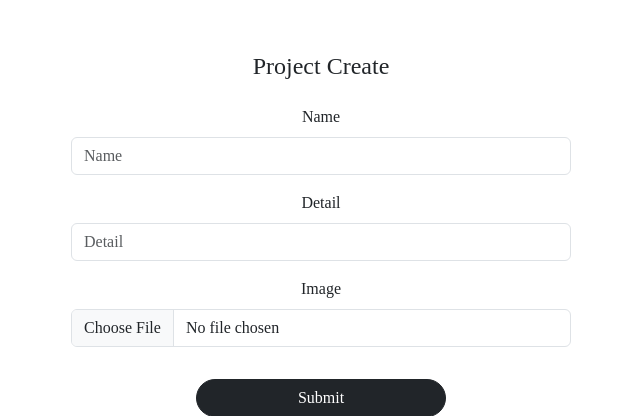
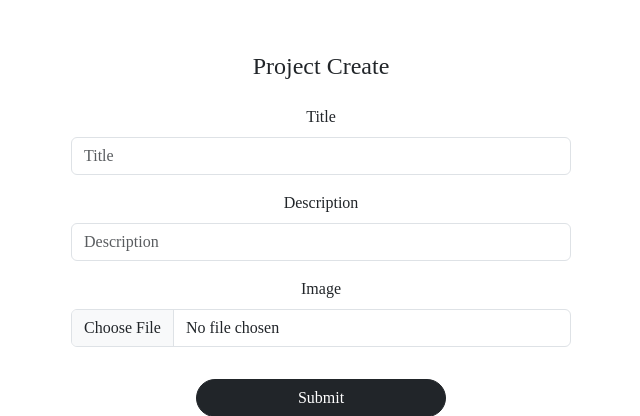
Before and after one commit to Think-Virus/Pinterest, a Django app: page /projects/create/ in a window 1280 px wide. Shown: the part 165-581 px from the top of the page, without its empty margins (319-959 px from the left). Run offline with Django 5.2, Linux system fonts and the light colour scheme; the visitor is signed in with stand-in values (Sample User, id 1); some libraries are stand-ins or nearby versions; some web fonts are replaced.

Commit message:
fix: db column 명 수정

```diff
--- a/projectapp/forms.py
+++ b/projectapp/forms.py
@@ -6,4 +6,4 @@ from projectapp.models import Project
 class ProjectCreationForm(ModelForm):
     class Meta:
         model = Project
-        fields = ['name', 'detail', 'image']
+        fields = ['title', 'description', 'image']
--- a/projectapp/models.py
+++ b/projectapp/models.py
@@ -5,7 +5,7 @@ from django.db import models
 # Create your models here.
 class Project(models.Model):
     owner = models.ForeignKey(User, on_delete=models.SET_NULL, related_name='project', null=True)
-    name = models.CharField(max_length=200, null=True)
-    detail = models.CharField(max_length=200, null=True)
+    title = models.CharField(max_length=200, null=True)
+    description = models.CharField(max_length=200, null=True)
     image = models.ImageField(upload_to='project/', null=False)
     created_at = models.DateTimeField(auto_now_add=True, null=True)
--- a/projectapp/templates/projectapp/detail.html
+++ b/projectapp/templates/projectapp/detail.html
@@ -5,8 +5,8 @@
         <img src="{{ target_project.image.url }}" alt=""
              style="height: 12rem; width: 12rem; border-radius: 20rem; margin-bottom: 2rem; object-fit: cover">
         <h6 style="color: gray">{{ target_project.created_at }}</h6>
-        <h1>{{ target_project.name }}</h1>
-        <h4>{{ target_project.detail }}</h4>
+        <h1>{{ target_project.title }}</h1>
+        <h4>{{ target_project.description }}</h4>
     </div>
 
 {% endblock %}
--- a/templates/snippets/project_card.html
+++ b/templates/snippets/project_card.html
@@ -1,4 +1,4 @@
 <div style="display: block; text-align: center">
     <img src="{{ project.image.url }}" alt="">
-    <h5 class="mt-2" style="font-family: 'NanumSquareNeoOTF-Bd'">{{ project.name | truncatechars:8 }}</h5>
+    <h5 class="mt-2" style="font-family: 'NanumSquareNeoOTF-Bd'">{{ project.title | truncatechars:8 }}</h5>
 </div>
```
Also changed, not shown: projectapp/migrations/0003_rename_detail_project_description_and_more.py (added).
